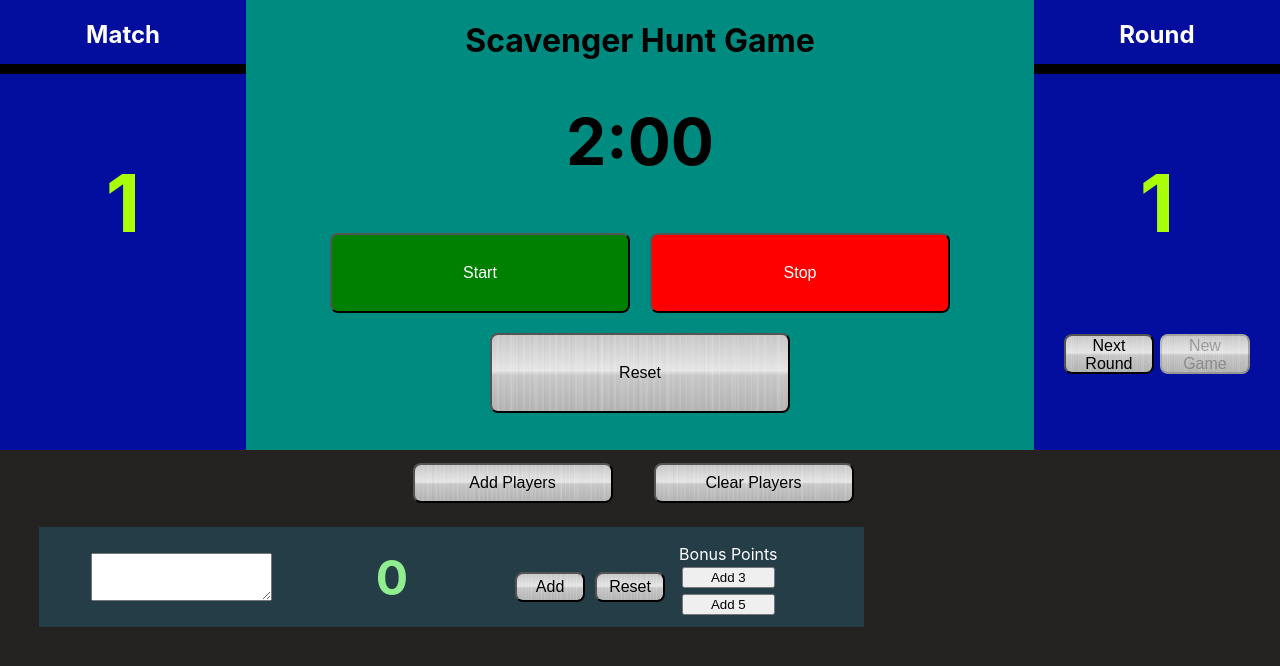
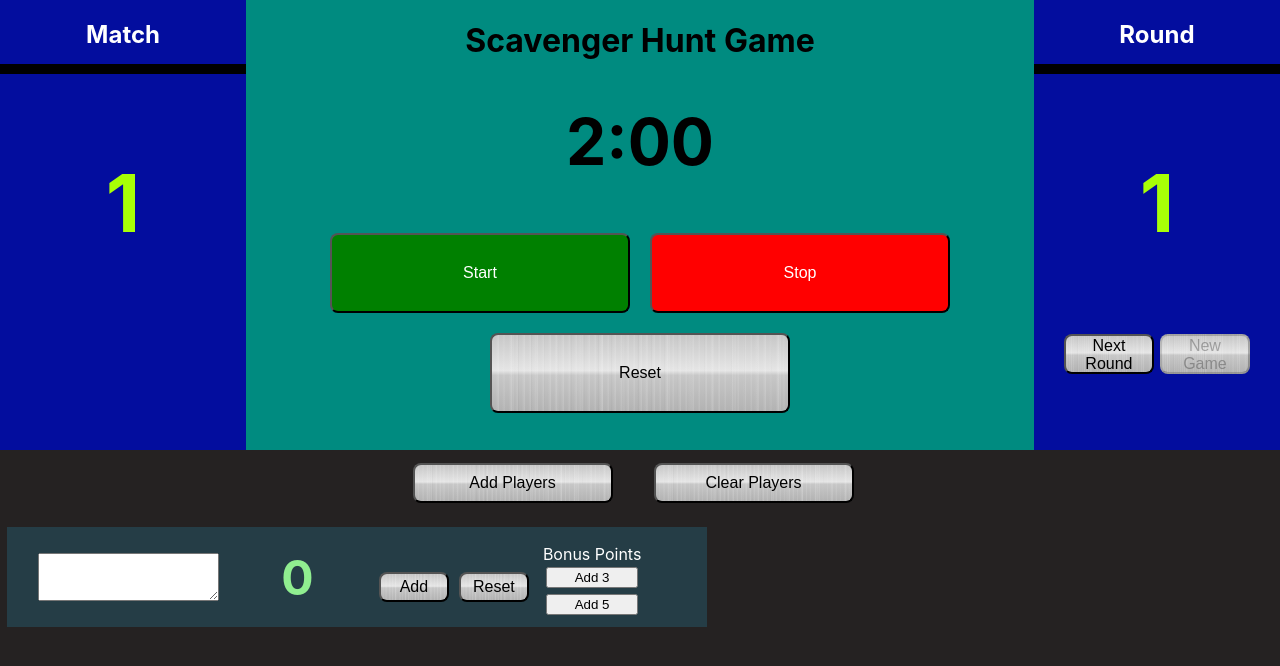
Before and after one commit to thorn086/Scavenger_Hunt, a React (Create React App) app: page / in a window 1280 px wide. Both pictures are taken after a click on the button "Add Players". Shown: the top 666 px of the page. Built offline with nearby package versions, Linux system fonts and the light colour scheme.

Commit message:
update player comp

```diff
--- a/src/App.css
+++ b/src/App.css
@@ -20,9 +20,11 @@
   color: #61dafb;
 }
 ul{
+  width:100%;
+  display: block;
   padding: 0;
 }
-li{margin-left: 34px;}
+li{margin-left: 2px;}
 .players_box{
   list-style: none;
   width:auto;
--- a/src/players/players.css
+++ b/src/players/players.css
@@ -1,6 +1,6 @@
 #player_box{
     background-color: rgb(37, 61, 70);
-    width:825px;
+    width:700px;
     height:100px;
     margin: 5px;
 }
```
